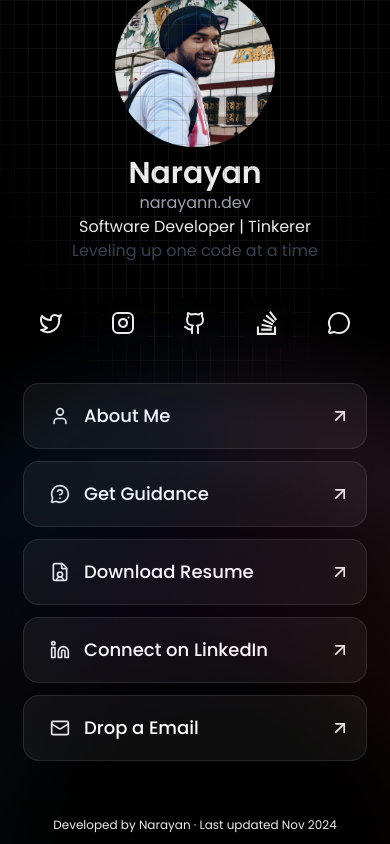
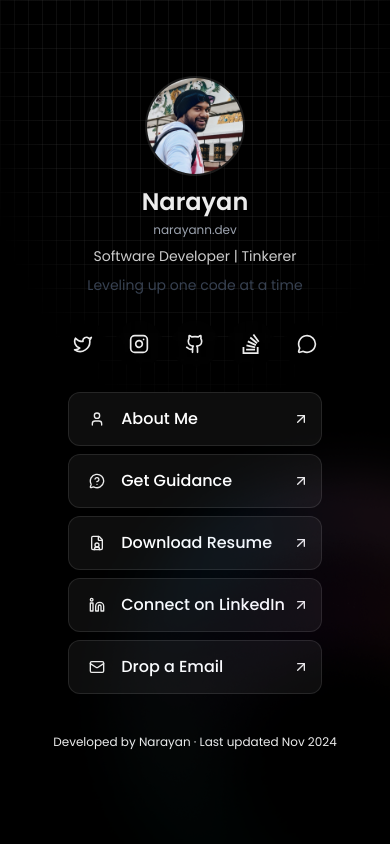
Before and after one commit to narayann7/connect, a React (Vite) app: page / in a window 390 px wide. Built offline with nearby package versions, Linux system fonts and the light colour scheme.

Commit message:
feat: responsiveness

```diff
--- a/src/app/App.tsx
+++ b/src/app/App.tsx
@@ -3,39 +3,22 @@ import Core from "./components/Core";
 
 function App() {
   return (
-    <div className="relative h-full w-full bg-black overflow-hidden">
+    <div className="relative min-h-screen w-full bg-black overflow-hidden">
       {/* Grid background */}
-      <div className="absolute inset-0 bg-[linear-gradient(to_right,#4f4f4f2e_1px,transparent_1px),linear-gradient(to_bottom,#4f4f4f2e_1px,transparent_1px)] bg-[size:14px_24px] [mask-image:radial-gradient(ellipse_60%_50%_at_50%_0%,#000_70%,transparent_100%)] pointer-events-none" />
+      <div className="absolute inset-0 bg-[linear-gradient(to_right,#4f4f4f2e_1px,transparent_1px),linear-gradient(to_bottom,#4f4f4f2e_1px,transparent_1px)] bg-[size:14px_24px] sm:bg-[size:16px_26px] md:bg-[size:18px_28px] [mask-image:radial-gradient(ellipse_60%_50%_at_50%_0%,#000_70%,transparent_100%)] pointer-events-none" />
 
       {/* Main content */}
-      <div className="flex items-center justify-center flex-col">
+      <div className="flex items-center justify-center flex-col relative z-10">
         <Core />
+
+        {/* Blur circle decoration - responsive positioning and sizing */}
         <div
-          className="absolute w-[1000px] h-[1000px] bg-no-repeat bg-contain pointer-events-none bottom-[-50vh] opacity-25 right-[-40vh] rotate-[70deg]"
+          className="absolute w-[600px] h-[600px] sm:w-[800px] sm:h-[800px] md:w-[1000px] md:h-[1000px] bg-no-repeat bg-contain pointer-events-none bottom-[-20vh] sm:bottom-[-40vh] md:bottom-[-50vh] opacity-20 sm:opacity-25 right-[-30vh] sm:right-[-30vh] md:right-[-40vh] rotate-[60deg] sm:rotate-[65deg] md:rotate-[70deg]"
           style={{ backgroundImage: `url(${blur_circle})` }}
-        ></div>
+        />
       </div>
     </div>
   );
 }
 
 export default App;
-
-//theme one
-// <div
-//   className="min-h-screen bg-no-repeat bg-fixed flex items-center justify-center bg-mobile "
-//   style={{
-//     backgroundImage: `url(${blur_circle})`,
-//     backgroundSize: "100%",
-//     backgroundPosition: "-50vh 10%",
-//   }}
-// >
-//   <Core />
-// </div>
-
-//theme two
-{
-  /* <div className="absolute inset-0 -z-10 h-full w-full  px-5 py-24 [background:radial-gradient(125%_125%_at_50%_10%,#000_40%,#63e_100%)] flex items-center justify-center">
-  <Core />
-</div>; */
-}
--- a/src/app/components/AboutMe.tsx
+++ b/src/app/components/AboutMe.tsx
@@ -16,37 +16,44 @@ const AboutMe: React.FC<AboutMeProps> = ({
   linkUrl,
 }) => {
   return (
-    <div className="flex flex-col items-center text-center ">
+    <div className="flex flex-col items-center text-center px-4 sm:px-6">
       {/* Logo (optional) */}
       {logoUrl && (
         <img
           src={logoUrl}
           alt={`${title} logo`}
-          className="w-[160px] h-[160px] rounded-full object-cover mb-2"
+          className="w-24 h-24 sm:w-32 sm:h-32 md:w-40 md:h-40 rounded-full object-cover mb-3 sm:mb-4 shadow-lg ring-2 ring-white/10"
         />
       )}
 
       {/* Title */}
-      <h1 className="text-3xl font-semibold">
+      <h1 className="text-2xl sm:text-3xl md:text-4xl font-semibold mb-1 sm:mb-2">
         <span>{title}</span>
       </h1>
+
       {/* Link */}
       {linkUrl && (
         <a
           href={linkUrl}
           target="_blank"
           rel="noopener noreferrer"
-          className="text-disabled hover:underline"
+          className="text-xs sm:text-sm text-disabled hover:underline mb-2 sm:mb-3 transition-colors"
         >
           {StringUtils.parseUrlToDomain(linkUrl)}
         </a>
       )}
 
       {/* Subtitle */}
-      {subtitle && <p>{subtitle}</p>}
+      {subtitle && (
+        <p className="text-sm sm:text-base md:text-lg mb-2 sm:mb-3 text-white/80">
+          {subtitle}
+        </p>
+      )}
 
       {/* Description */}
-      <p className="text-base text-gray-700 max-w-xl">{description}</p>
+      <p className="text-sm sm:text-base text-gray-700 max-w-sm sm:max-w-md md:max-w-xl leading-relaxed">
+        {description}
+      </p>
     </div>
   );
 };
--- a/src/app/components/Core.tsx
+++ b/src/app/components/Core.tsx
@@ -22,7 +22,7 @@ import { SocialIconList } from "./SocialIconList";
 
 const Footer = () => {
   return (
-    <footer className="w-full py-6 text-center text-xs text-gray-500">
+    <footer className="w-full py-4 sm:py-6 text-center text-xs sm:text-sm text-gray-500">
       <p>Developed by Narayan · Last updated Nov 2024</p>
     </footer>
   );
@@ -105,9 +105,9 @@ function Core() {
   ];
 
   return (
-    <div className="h-screen overflow-y-visible flex flex-col items-center px-6 py-8 scrollbar-hide justify-center">
-      {/* Top Section - About Me (Sticky or at top) */}
-      <div className="flex-shrink-0 w-full mb-8">
+    <div className="min-h-screen overflow-y-auto flex flex-col items-center px-4 sm:px-6 py-6 sm:py-8 md:py-12 scrollbar-hide justify-center">
+      {/* Top Section - About Me */}
+      <div className="flex-shrink-0 w-full mb-6 sm:mb-8">
         <AboutMe
           title={config.bio.name}
           description="Leveling up one code at a time"
@@ -118,7 +118,7 @@ function Core() {
       </div>
 
       {/* Social Icons Section */}
-      <div className="flex-shrink-0 w-full mb-8 overflow-visible">
+      <div className="flex-shrink-0 w-full mb-6 sm:mb-8 overflow-visible">
         <SocialIconList icons={socialIcons} />
       </div>
 
@@ -127,8 +127,8 @@ function Core() {
         <MenuList items={menuItems} />
       </div>
 
-      {/* Optional: Footer spacing */}
-      <div className="h-8 flex-shrink-0" />
+      {/* Footer spacing */}
+      <div className="h-6 sm:h-8 flex-shrink-0" />
       <Footer />
     </div>
   );
--- a/src/app/components/Menuitem.tsx
+++ b/src/app/components/Menuitem.tsx
@@ -27,16 +27,18 @@ export const MenuItem: React.FC<MenuItemProps> = ({ data }) => {
   return (
     <Wrapper
       {...wrapperProps}
-      className="group w-full flex items-center justify-between px-4 py-3 bg-white/5 hover:bg-white/10 backdrop-blur-sm rounded-2xl transition-all duration-200 ease-out border border-white/10 hover:border-white/20"
+      className="group w-full flex items-center justify-between px-3 py-2.5 sm:px-4 sm:py-3 bg-white/5 hover:bg-white/10 backdrop-blur-sm rounded-xl sm:rounded-2xl transition-all duration-200 ease-out border border-white/10 hover:border-white/20 active:scale-[0.98] touch-manipulation"
     >
-      <div className="flex items-center gap-1">
-        <div className="flex items-center justify-center w-10 h-10 rounded-lg">
-          <IconComponent className="w-5 h-5 text-white" />
+      <div className="flex items-center gap-2 sm:gap-3 min-w-0">
+        <div className="flex items-center justify-center w-8 h-8 sm:w-10 sm:h-10 rounded-lg flex-shrink-0">
+          <IconComponent className="w-4 h-4 sm:w-5 sm:h-5 text-white" />
         </div>
-        <span className="text-lg font-medium text-white">{data.title}</span>
+        <span className="text-base sm:text-lg font-medium text-white truncate">
+          {data.title}
+        </span>
       </div>
 
-      <ArrowUpRight className="w-5 h-5 text-white/60 group-hover:text-white transition-colors" />
+      <ArrowUpRight className="w-4 h-4 sm:w-5 sm:h-5 text-white/60 group-hover:text-white transition-colors flex-shrink-0 ml-2" />
     </Wrapper>
   );
 };
--- a/src/app/components/Menulist.tsx
+++ b/src/app/components/Menulist.tsx
@@ -8,14 +8,14 @@ interface MenuListProps {
 
 export const MenuList: React.FC<MenuListProps> = ({ header, items }) => {
   return (
-    <div className="w-full max-w-2xl flex flex-col items-center">
+    <div className="w-full max-w-xl sm:max-w-2xl flex flex-col items-center px-4 sm:px-6 md:px-0">
       {header && (
-        <h2 className="text-sm font-medium text-white/40 uppercase tracking-wider mb-2 px-2 text-center">
+        <h2 className="text-xs sm:text-sm font-medium text-white/40 uppercase tracking-wider mb-2 sm:mb-3 px-2 text-center">
           {header}
         </h2>
       )}
 
-      <div className="flex flex-col gap-3 w-full">
+      <div className="flex flex-col gap-2 sm:gap-3 w-full">
         {items.map((item, index) => (
           <MenuItem key={index} data={item} />
         ))}
--- a/src/app/components/SocialIcon.tsx
+++ b/src/app/components/SocialIcon.tsx
@@ -28,9 +28,9 @@ export const SocialIcon: React.FC<SocialIconProps> = ({ data }) => {
       <Wrapper
         {...wrapperProps}
         aria-label={data.label}
-        className="group flex items-center justify-center w-14 h-14 hover:bg-white/10 backdrop-blur-sm rounded-full transition-all duration-300 ease-out hover:border-white/20 hover:scale-105"
+        className="group flex items-center justify-center w-12 h-12 sm:w-14 sm:h-14 hover:bg-white/10 active:bg-white/10 backdrop-blur-sm rounded-full transition-all duration-300 ease-out hover:border-white/20 hover:scale-105 active:scale-95 touch-manipulation"
       >
-        <IconComponent className="w-6 h-6 text-white transition-transform duration-200 group-hover:scale-110" />
+        <IconComponent className="w-5 h-5 sm:w-6 sm:h-6 text-white transition-transform duration-200 group-hover:scale-110" />
       </Wrapper>
     </div>
   );
--- a/src/app/components/SocialIconlist.tsx
+++ b/src/app/components/SocialIconlist.tsx
@@ -16,22 +16,23 @@ export const SocialIconList: React.FC<SocialIconListProps> = ({
   layout = "horizontal",
   gridColumns = 4,
 }) => {
-  // Generate grid column classes
+  // Generate responsive grid column classes
   const getGridColumnClass = () => {
     const columnMap = {
       2: "grid-cols-2",
-      3: "grid-cols-3",
-      4: "grid-cols-4",
-      5: "grid-cols-5",
-      6: "grid-cols-6",
+      3: "grid-cols-2 sm:grid-cols-3",
+      4: "grid-cols-2 sm:grid-cols-3 md:grid-cols-4",
+      5: "grid-cols-2 sm:grid-cols-3 md:grid-cols-5",
+      6: "grid-cols-3 sm:grid-cols-4 md:grid-cols-6",
     };
     return columnMap[gridColumns];
   };
 
-  // Base layout classes
+  // Base layout classes with responsive spacing
   const layoutClasses = {
-    horizontal: "flex items-center gap-4",
-    grid: `grid ${getGridColumnClass()} gap-4`,
+    horizontal:
+      "flex flex-wrap items-center justify-center gap-2 sm:gap-3 md:gap-4",
+    grid: `grid ${getGridColumnClass()} gap-3 sm:gap-4 place-items-center`,
   };
 
   return (
```
